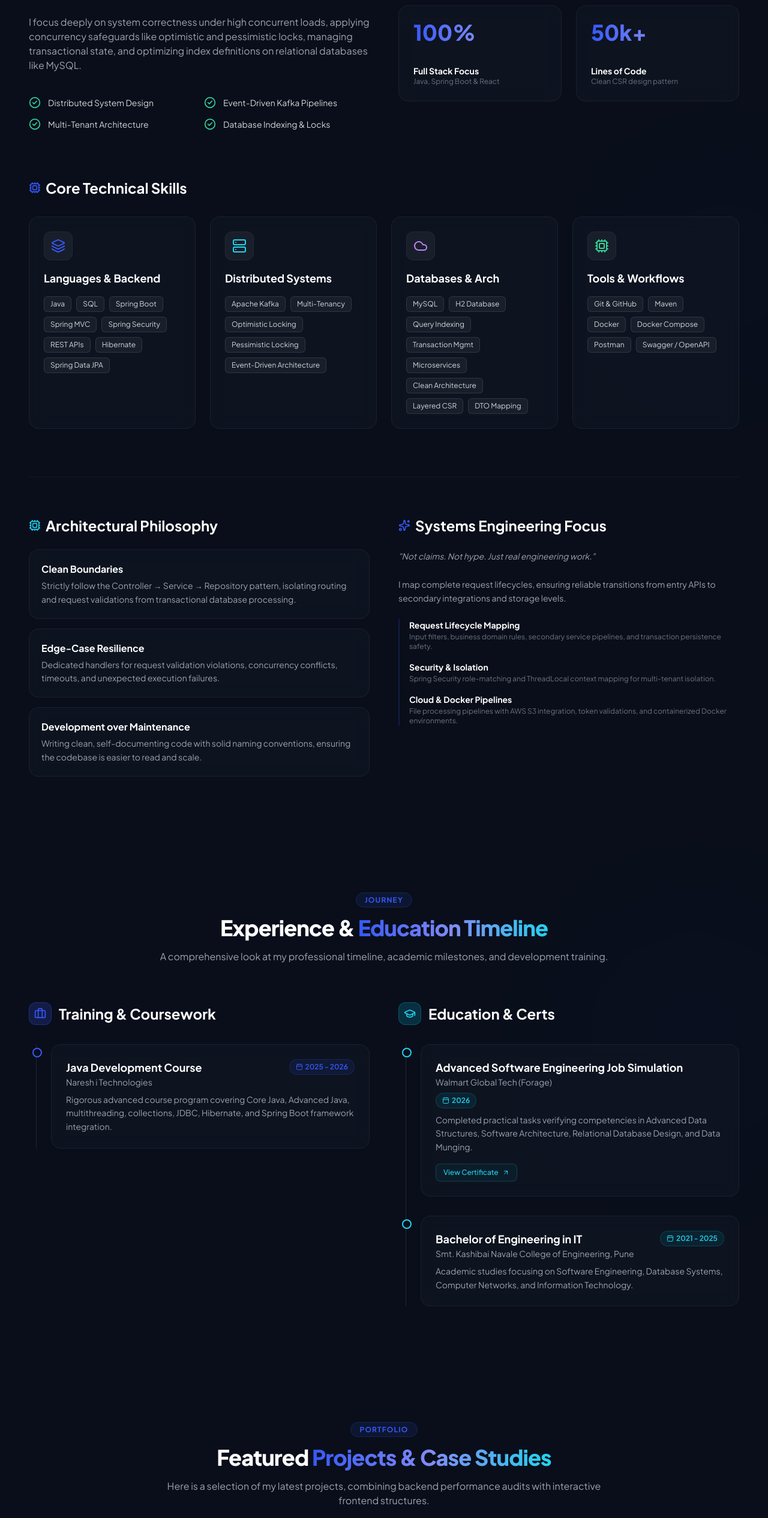
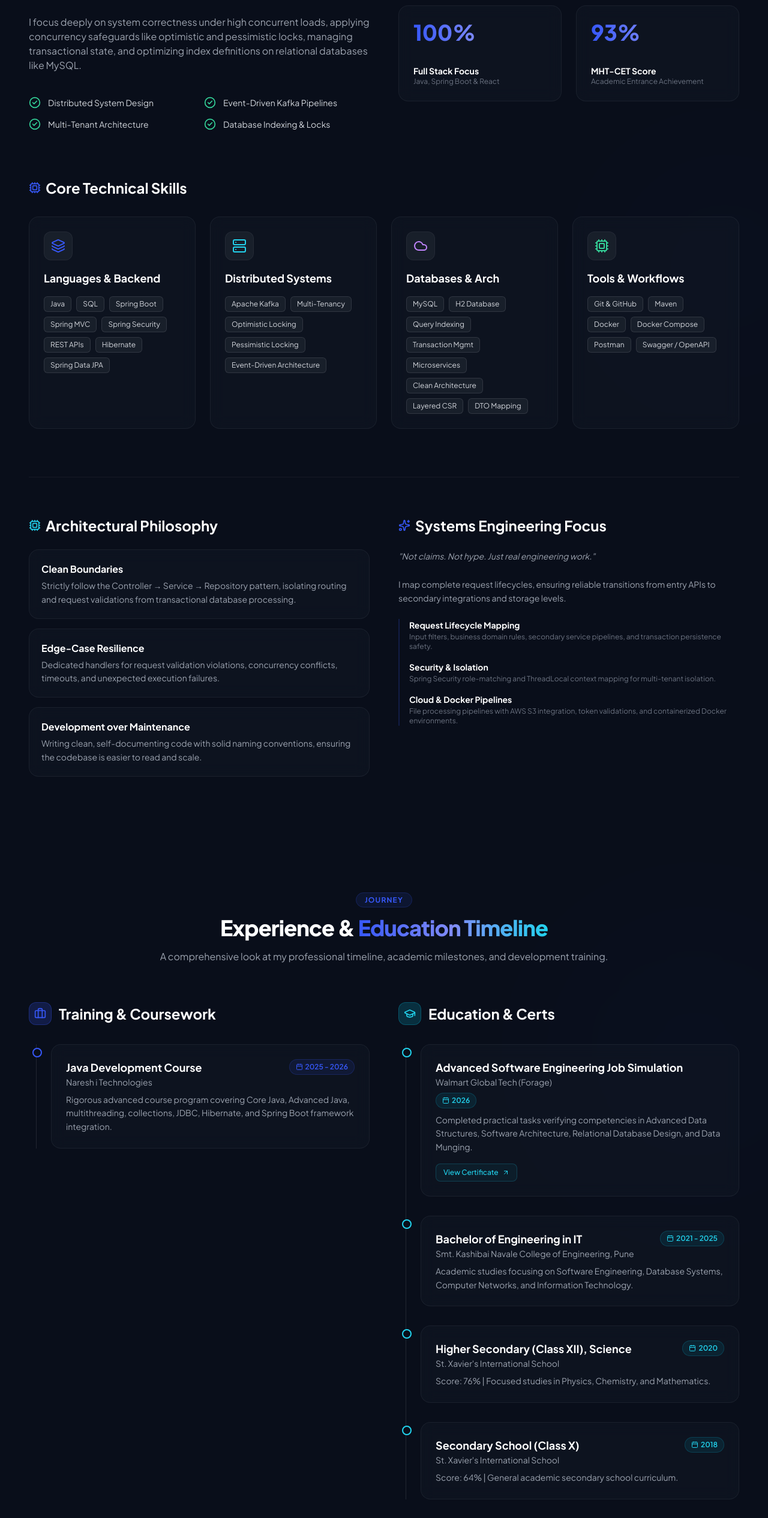
Before and after one commit to kategauransh/portfolio-v2, a React (Vite) app: page / in a window 1280 px wide. Shown: the part 1319-3850 px from the top of the page at 60% size. Built offline with nearby package versions, Linux system fonts and the light colour scheme.

Commit message:
Update Gauransh_Kate_Resume.pdf asset and add Class X/XII and MHT-CET score details

```diff
--- a/src/components/About.jsx
+++ b/src/components/About.jsx
@@ -105,10 +105,10 @@ export default function About() {
               </div>
             </div>
             <div className="glass-card p-6 rounded-2xl flex flex-col justify-between h-40 border border-white/5 relative group hover:border-emerald-400/20 transition-all duration-300">
-              <span className="text-4xl font-extrabold text-white text-gradient-primary">50k+</span>
+              <span className="text-4xl font-extrabold text-white text-gradient-primary">93%</span>
               <div>
-                <p className="text-sm font-bold text-white">Lines of Code</p>
-                <p className="text-xs text-gray-500">Clean CSR design pattern</p>
+                <p className="text-sm font-bold text-white">MHT-CET Score</p>
+                <p className="text-xs text-gray-500">Academic Entrance Achievement</p>
               </div>
             </div>
           </div>
--- a/src/components/Timeline.jsx
+++ b/src/components/Timeline.jsx
@@ -23,6 +23,18 @@ export default function Timeline() {
       institution: 'Smt. Kashibai Navale College of Engineering, Pune',
       period: '2021 - 2025',
       description: 'Academic studies focusing on Software Engineering, Database Systems, Computer Networks, and Information Technology.',
+    },
+    {
+      degree: 'Higher Secondary (Class XII), Science',
+      institution: "St. Xavier's International School",
+      period: '2020',
+      description: 'Score: 76% | Focused studies in Physics, Chemistry, and Mathematics.',
+    },
+    {
+      degree: 'Secondary School (Class X)',
+      institution: "St. Xavier's International School",
+      period: '2018',
+      description: 'Score: 64% | General academic secondary school curriculum.',
     }
   ];
 
```
Also changed, not shown: 1 other file (tests, documents, lock files or other folders).
